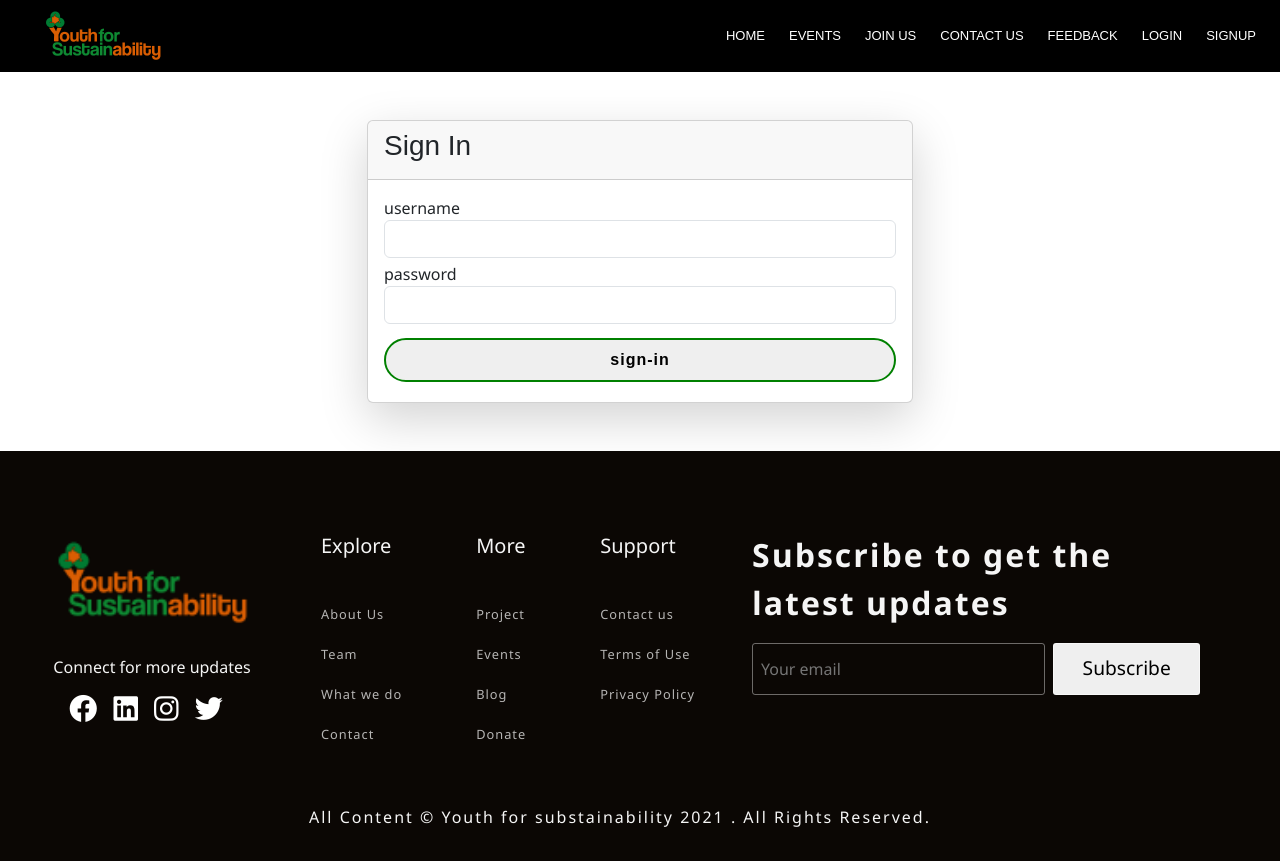
After one commit to narayan071/yfs3, a Django app: page /user/signin/ in a window 1280 px wide. The commit adds this page. Run offline with Django 4.2, Linux system fonts and the light colour scheme; some libraries are stand-ins or nearby versions.

Commit message:
login signup

```diff
--- a/accounts/urls.py
+++ b/accounts/urls.py
@@ -2,6 +2,8 @@ from django.urls import path
 from . import views
 
 urlpatterns = [
-    path("/login", views.login, name="login"),
-    path("/signup", views.signup, name="signup"),
+    path("signin/", views.signin, name="signin"),
+    path("signup/", views.signup, name="signup"),
+    path("signout/",views.signout, name="signout" ),
+
 ]
--- a/accounts/views.py
+++ b/accounts/views.py
@@ -1,18 +1,63 @@
-from django.shortcuts import render
+from django.shortcuts import render, redirect
+from django.contrib.auth.models import User
+from django.contrib import messages
+from django.contrib.auth import authenticate, login, logout
 
 # Create your views here.
 
 
-def login(request):
+def signin(request):
+    if request.method=='POST':
+        username = request.POST.get('username')
+        password = request.POST.get('password')
+        user = authenticate(request, username=username, password=password)
+        if user is None:
+            messages.error(request, 'Invalid signin credentials')
+            return render(request, 'user/signin.html')
+        else:
+            login(request, user)
+            return redirect('home')
     context={
-        "pname": "login",
+        "pname": "signin",
     }
-
-    return render(request, "user/login.html", context)
+    return render(request, "user/signin.html", context)
 
 def signup(request):
+    if request.method == 'POST':
+        first_name = request.POST.get('first_name')
+        last_name = request.POST.get('last_name')
+        email = request.POST.get('email')
+        username = request.POST.get('username')
+        password = request.POST.get('password')
+
+        user_exists=False
+        if User.objects.filter(username=username).exists():
+            # print("username is already taken")
+            messages.error(request,'username is already taken, try with a new username')
+            user_exists=True
+        if User.objects.filter(email=email).exists():
+            # print("email is already existing")
+            messages.error(request,'email is already taken, try with a new email id')
+            user_exists=True
+        if user_exists:
+            return render (request, 'user/signup.html')
+
+        user = User.objects.create_user(
+            first_name=first_name,
+            last_name=last_name,
+            email=email,
+            username=username,
+            password=password
+        )
+        user.save()
+        messages.success(request, "Account Created successfuly, signin to Continue")
+
+        print(first_name, last_name,email, username, password)  #to be removed
     context={
-        "pname": "signup",
+        "pname":"signup",
     }
+    return render(request, "user/signup.html",context)
 
-    return render(request, "user/signup.html", context)
+def signout(request):
+    logout(request)
+    return render(request, 'user/signin.html')
--- a/static/css/base.css
+++ b/static/css/base.css
@@ -60,9 +60,8 @@ body{
     color: #444444;
     scrollbar-width: thin;
     scrollbar-color: green white;
+    overflow-x: hidden; /* Hide horizontal scrollbar */
 }
-
-
 a {
   text-decoration: none;
   color: green;
@@ -338,7 +337,7 @@ h6 {
 /**
 * Mobile Navigation
 */
-.mobile-nav-toggle {
+/* .mobile-nav-toggle {
   color: #fff;
   font-size: 28px;
   cursor: pointer;
@@ -405,9 +404,9 @@ h6 {
 .navbar-mobile .getstarted,
 .navbar-mobile .getstarted:focus {
   margin: 15px;
-}
+} */
 
-.navbar-mobile .dropdown ul {
+/* .navbar-mobile .dropdown ul {
   position: static;
   display: none;
   margin: 10px 20px;
@@ -439,14 +438,14 @@ h6 {
 
 .navbar-mobile .dropdown>.dropdown-active {
   display: block;
-}
+} */
 
 /*--------------------------------------------------------------
 # Hero Section
 --------------------------------------------------------------*/
 #hero{
   width: 100%;
-  height: 89vh;
+  height: 90vh;
   background-size: cover;
   position: relative;
   background-attachment: fixed !important;
--- a/templates/base.html
+++ b/templates/base.html
@@ -25,16 +25,16 @@
             <span class=" navbar-toggler-icon"></span>
           </button>
           <div class="collapse navbar-collapse" style = "height:100%" id="navbarSupportedContent">
-            <ul class="navbar-nav mb-2 mb-lg-0 ms-auto h-100">
+            <ul class="navbar-nav mb-2 mb-lg-0 ms-auto h-100 text-white">
               <li class="nav-item" style="height: 100%;">
                 <a class="nav-link mx-1" aria-current="page" style="padding-top:auto; padding-bottom:auto;" href="{% url 'home' %}">Home</a>
               </li>
                 <li class="nav-item my-0">
                 <a class="nav-link mx-1" style="padding-top:auto; padding-bottom:auto;" href="{% url 'events' %}">Events</a>
               </li>
-                <li class="nav-item my-0">
+                {% comment %} <li class="nav-item my-0">
                 <a class="nav-link mx-1" style="padding-top:auto; padding-bottom:auto;" href="{% url 'blogs' %}">Blog</a>
-              </li>
+              </li> {% endcomment %}
                 <li class="nav-item my-0">
                 <a class="nav-link mx-1" style="padding-top:auto; padding-bottom:auto;" href="{% url 'joinus' %}">Join us</a>
               </li>
@@ -44,14 +44,24 @@
                 <li class="nav-item my-0">
                 <a class="nav-link mx-1" style="padding-top:auto; padding-bottom:auto;" href="{% url 'feedback' %}">Feedback</a>
               </li>
+              {% if user.is_authenticated %}
+              <li class="nav-item dropdown">
+                <a class="nav-link dropdown-toggle" href="#" role="button" data-bs-toggle="dropdown" aria-expanded="false">
+                  Welcome,{{user.first_name}}
+                </a>
+                <ul class="dropdown-menu">
+                  {% comment %} <li><a class="dropdown-item " href="{% url 'profile' %}">Profile</a></li> {% endcomment %}
+                  <li><a class="dropdown-item" href="{% url 'signout' %}">Log out</a></li>
+                </ul>
               </li>
-                <li class="nav-item my-0">
-                <a class="nav-link mx-1" style="padding-top:auto; padding-bottom:auto;" href="{% url 'login' %}">login</a>
-              </li>
-              </li>
-                <li class="nav-item my-0">
-                <a class="nav-link mx-1" style="padding-top:auto; padding-bottom:auto;" href="{% url 'signup' %}">signup</a>
-              </li>
+              {% else %}
+            <li class="nav-item my-0">
+            <a class="nav-link mx-1" style="padding-top:auto; padding-bottom:auto;" href="{% url 'signin' %}">LOGIN</a>
+          </li>
+            <li class="nav-item my-0">
+            <a class="nav-link mx-1" style="padding-top:auto; padding-bottom:auto;" href="{% url 'signup' %}">SIGNUP</a>
+          </li>
+              {% endif %}
 
             </ul>
           </div>
--- /dev/null
+++ b/templates/user/signin.html
@@ -0,0 +1,38 @@
+{% extends 'base.html' %}
+{% load static %}
+{% block pname %}{{pname}}{% endblock pname %}
+{% block content %}
+<div class="container py-5">
+    <div class="row">
+        <div class="col-md-6 mx-auto">
+            <div class="card shadow-lg">
+                <div class="card-header">
+                    <h3>Sign In</h3>
+                </div>
+                <div class="card-body">
+                    {% for message in messages %}
+                        <p class={{message.tags}}>{{message}}</p>
+                    {% endfor %}
+                    <form action="{% url 'signin' %}" method="POST">
+                        {% csrf_token %}
+
+                        <div class="mb-1">
+                            <label for="">username</label>
+                            <input type="text" name = "username" class="form-control" required>
+                        </div>
+
+                        <div class="mb-1">
+                            <label for="">password</label>
+                            <input type="password" name = "password" class="form-control" required>
+                        </div>
+
+                        <div class="mb-1">
+                            <input type="submit" value ="sign-in" class="w-btn w-100">
+                        </div>
+                    </form>
+                </div>
+            </div>
+        </div>
+    </div>
+</div>
+{% endblock content %}
```
Also changed, not shown: templates/home/feedback.html (+5 -8 lines), templates/user/login.html (deleted, +0 -17 lines), templates/user/signup.html (+41 -20 lines).
